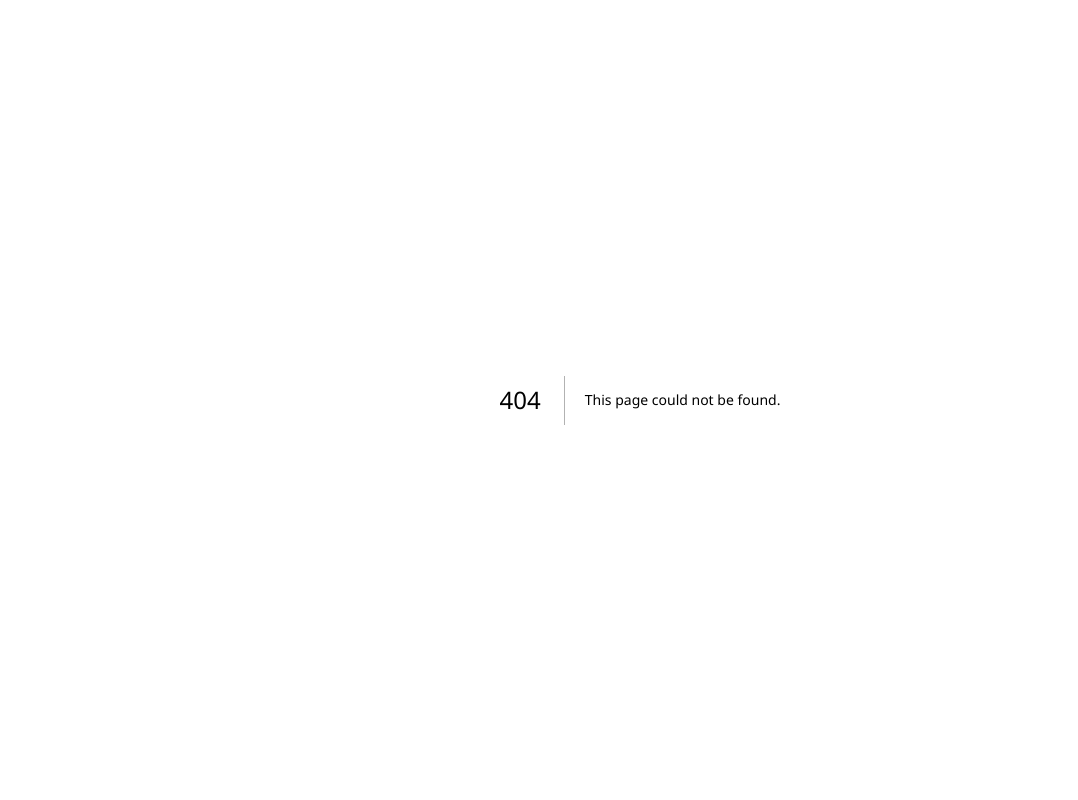
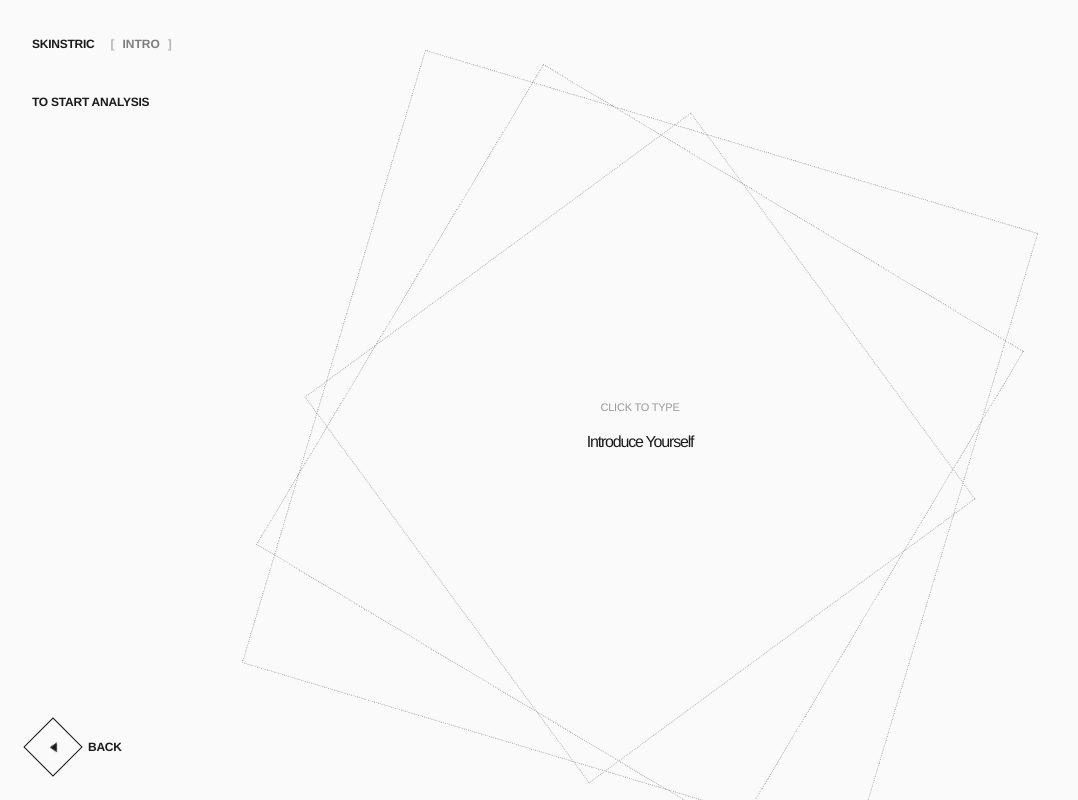
Before and after one commit to ddismuke4502/SkinstricAi_Dame, a Next.js app: page /testing in a window 1280 px wide. Before the commit this address had no page. Shown: the whole page, without its empty margins (0-1078 px from the left). Built offline with nearby package versions, Linux system fonts and the light colour scheme.

Commit message:
build phase one testing flow

```diff
--- /dev/null
+++ b/src/app/testing/page.tsx
@@ -0,0 +1,193 @@
+"use client";
+
+import { FormEvent, KeyboardEvent, useState } from "react";
+import { useRouter } from "next/navigation";
+import BottomNav from "@/components/layout/BottomNav";
+import PageShell from "@/components/layout/PageShell";
+import RotatingDiamond from "@/components/ui/RotatingDiamond";
+import { ROUTES } from "@/constants/routes";
+import { submitPhaseOneProfile } from "@/lib/api";
+import { saveCustomerProfile } from "@/lib/storage";
+import {
+  sanitizeTextInput,
+  validateLocation,
+  validateName,
+} from "@/lib/validation";
+
+type TestingStep = "name" | "location";
+
+export default function TestingPage() {
+  const router = useRouter();
+
+  const [step, setStep] = useState<TestingStep>("name");
+  const [name, setName] = useState("");
+  const [location, setLocation] = useState("");
+  const [errorMessage, setErrorMessage] = useState("");
+  const [isSubmitting, setIsSubmitting] = useState(false);
+
+  const currentValue = step === "name" ? name : location;
+  const setCurrentValue = step === "name" ? setName : setLocation;
+
+  const canProceedFromLocation =
+    validateName(name).isValid && validateLocation(location).isValid;
+
+  function handleBack() {
+    setErrorMessage("");
+
+    if (step === "location") {
+      setStep("name");
+      return;
+    }
+
+    router.push(ROUTES.home);
+  }
+
+  function moveToLocationStep() {
+    const cleanedName = sanitizeTextInput(name);
+    const validation = validateName(cleanedName);
+
+    if (!validation.isValid) {
+      setErrorMessage(validation.message);
+      return;
+    }
+
+    setName(cleanedName);
+    setErrorMessage("");
+    setStep("location");
+  }
+
+  async function submitProfile() {
+    const cleanedName = sanitizeTextInput(name);
+    const cleanedLocation = sanitizeTextInput(location);
+
+    const nameValidation = validateName(cleanedName);
+    const locationValidation = validateLocation(cleanedLocation);
+
+    if (!nameValidation.isValid) {
+      setErrorMessage(nameValidation.message);
+      setStep("name");
+      return;
+    }
+
+    if (!locationValidation.isValid) {
+      setErrorMessage(locationValidation.message);
+      setStep("location");
+      return;
+    }
+
+    try {
+      setIsSubmitting(true);
+      setErrorMessage("");
+
+      const profile = {
+        name: cleanedName,
+        location: cleanedLocation,
+      };
+
+      await submitPhaseOneProfile(profile);
+      saveCustomerProfile(profile);
+
+      router.push(ROUTES.select);
+    } catch (error) {
+      const message =
+        error instanceof Error
+          ? error.message
+          : "Something went wrong. Please try again.";
+
+      setErrorMessage(message);
+    } finally {
+      setIsSubmitting(false);
+    }
+  }
+
+  function handleSubmit(event: FormEvent<HTMLFormElement>) {
+    event.preventDefault();
+
+    if (step === "name") {
+      moveToLocationStep();
+      return;
+    }
+
+    void submitProfile();
+  }
+
+  function handleKeyDown(event: KeyboardEvent<HTMLInputElement>) {
+    if (event.key !== "Enter") return;
+
+    event.preventDefault();
+
+    if (step === "name") {
+      moveToLocationStep();
+      return;
+    }
+
+    void submitProfile();
+  }
+
+  return (
+    <PageShell contentClassName="min-h-screen px-7 pt-24 md:px-8">
+      <section className="relative min-h-[calc(100vh-6rem)]">
+        <h1 className="skinstric-label absolute left-0 top-0">
+          TO START ANALYSIS
+        </h1>
+
+        <form
+          onSubmit={handleSubmit}
+          className="flex min-h-[calc(100vh-6rem)] items-center justify-center"
+        >
+          <RotatingDiamond size="lg">
+            <label
+              htmlFor="testing-input"
+              className="skinstric-muted-label mb-4"
+            >
+              {step === "name" ? "CLICK TO TYPE" : "WHERE ARE YOU FROM?"}
+            </label>
+
+            <input
+              id="testing-input"
+              value={currentValue}
+              onChange={(event) => {
+                setCurrentValue(event.target.value);
+                setErrorMessage("");
+              }}
+              onKeyDown={handleKeyDown}
+              autoFocus
+              disabled={isSubmitting}
+              placeholder={
+                step === "name" ? "Introduce Yourself" : "Where are you from?"
+              }
+              className="w-[min(80vw,560px)] border-b border-[#1a1a1a] pb-1 text-center text-[clamp(36px,4.5vw,60px)] font-normal leading-none tracking-[-0.075em] text-[#1a1a1a] placeholder:text-[#1a1a1a] disabled:opacity-50"
+            />
+
+            <p
+              className={[
+                "mt-5 min-h-4 max-w-105 text-center text-[11px] font-semibold uppercase leading-snug tracking-[-0.02em] text-red-600",
+                errorMessage ? "opacity-100" : "opacity-0",
+              ].join(" ")}
+            >
+              {errorMessage || "No error"}
+            </p>
+
+            {isSubmitting && (
+              <p className="skinstric-muted-label mt-2">Submitting...</p>
+            )}
+          </RotatingDiamond>
+        </form>
+      </section>
+
+      <BottomNav
+        onBack={handleBack}
+        onProceed={() => {
+          if (step === "name") {
+            moveToLocationStep();
+            return;
+          }
+
+          void submitProfile();
+        }}
+        showProceed={step === "location"}
+        proceedDisabled={!canProceedFromLocation || isSubmitting}
+      />
+    </PageShell>
+  );
+}
```
